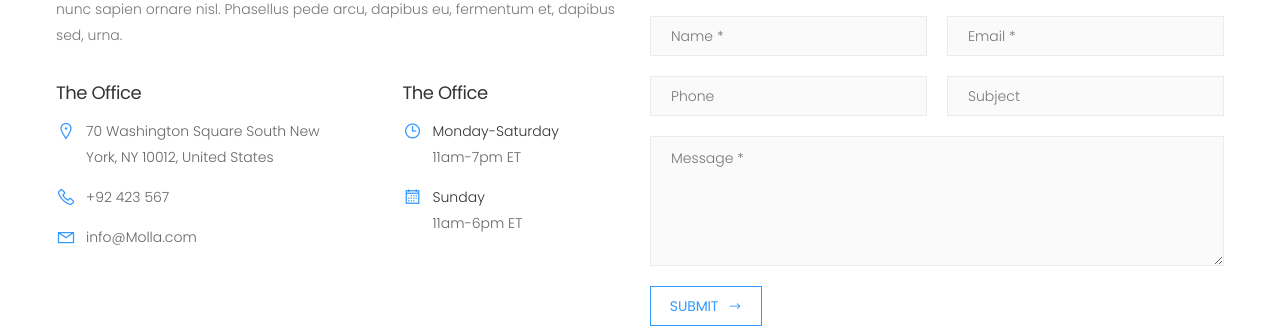
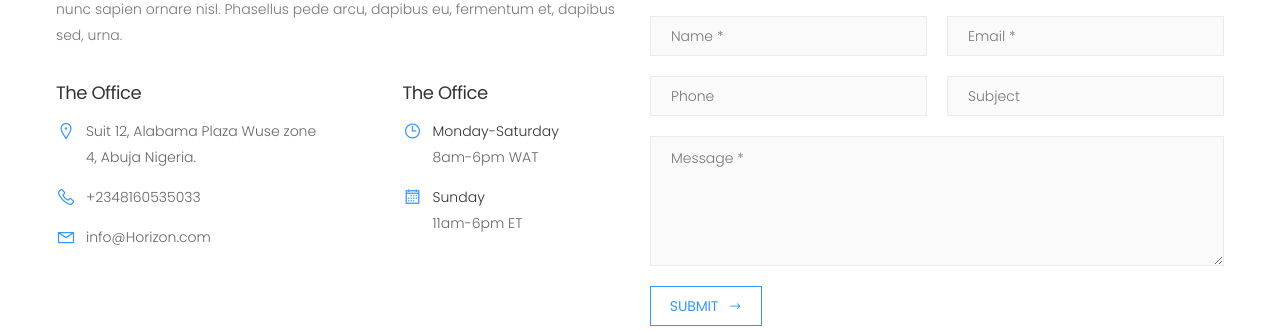
Before and after one commit to DamaMichaelYohanna/e-commerce, a Django app: page /contact in a window 1280 px wide. Shown: the part 843-1174 px from the top of the page. Run offline with Django 4.2, Linux system fonts and the light colour scheme; some libraries are stand-ins or nearby versions.

Commit message:
update templates

```diff
--- a/main/template/main/contact.html
+++ b/main/template/main/contact.html
@@ -48,16 +48,15 @@ About {% endblock %} {% block content %} {% load static %}
                   <ul class="contact-list">
                     <li>
                       <i class="icon-map-marker"></i>
-                      70 Washington Square South New York, NY 10012, United
-                      States
+                      Suit 12, Alabama Plaza Wuse zone 4, Abuja Nigeria.
                     </li>
                     <li>
                       <i class="icon-phone"></i>
-                      <a href="tel:#">+92 423 567</a>
+                      <a href="tel:#">+2348160535033</a>
                     </li>
                     <li>
                       <i class="icon-envelope"></i>
-                      <a href="mailto:#">info@Molla.com</a>
+                      <a href="mailto:#">info@Horizon.com</a>
                     </li>
                   </ul>
                   <!-- End .contact-list -->
@@ -74,7 +73,7 @@ About {% endblock %} {% block content %} {% load static %}
                     <li>
                       <i class="icon-clock-o"></i>
                       <span class="text-dark">Monday-Saturday</span>
-                      <br />11am-7pm ET
+                      <br />8am-6pm WAT
                     </li>
                     <li>
                       <i class="icon-calendar"></i>
```
